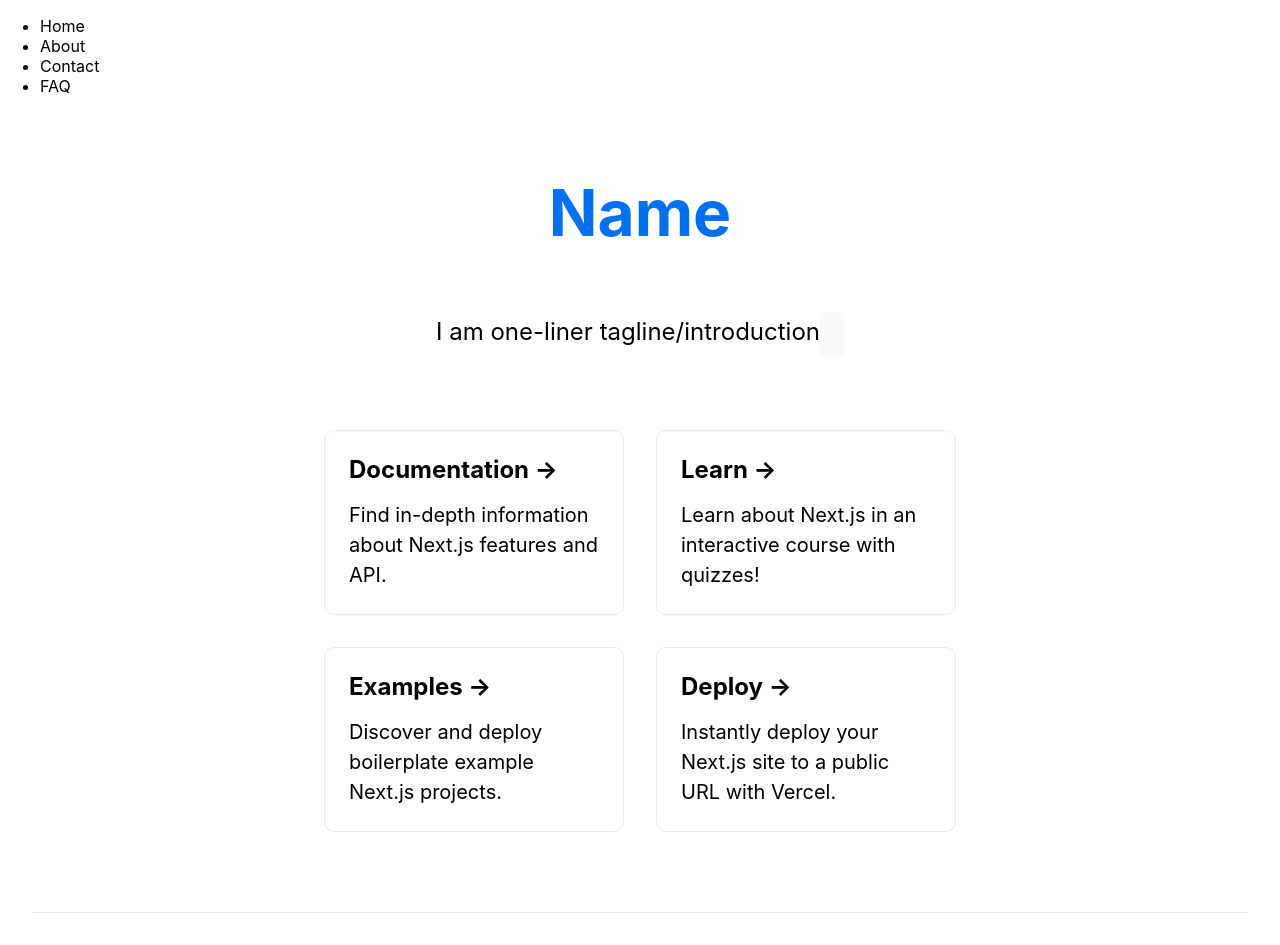
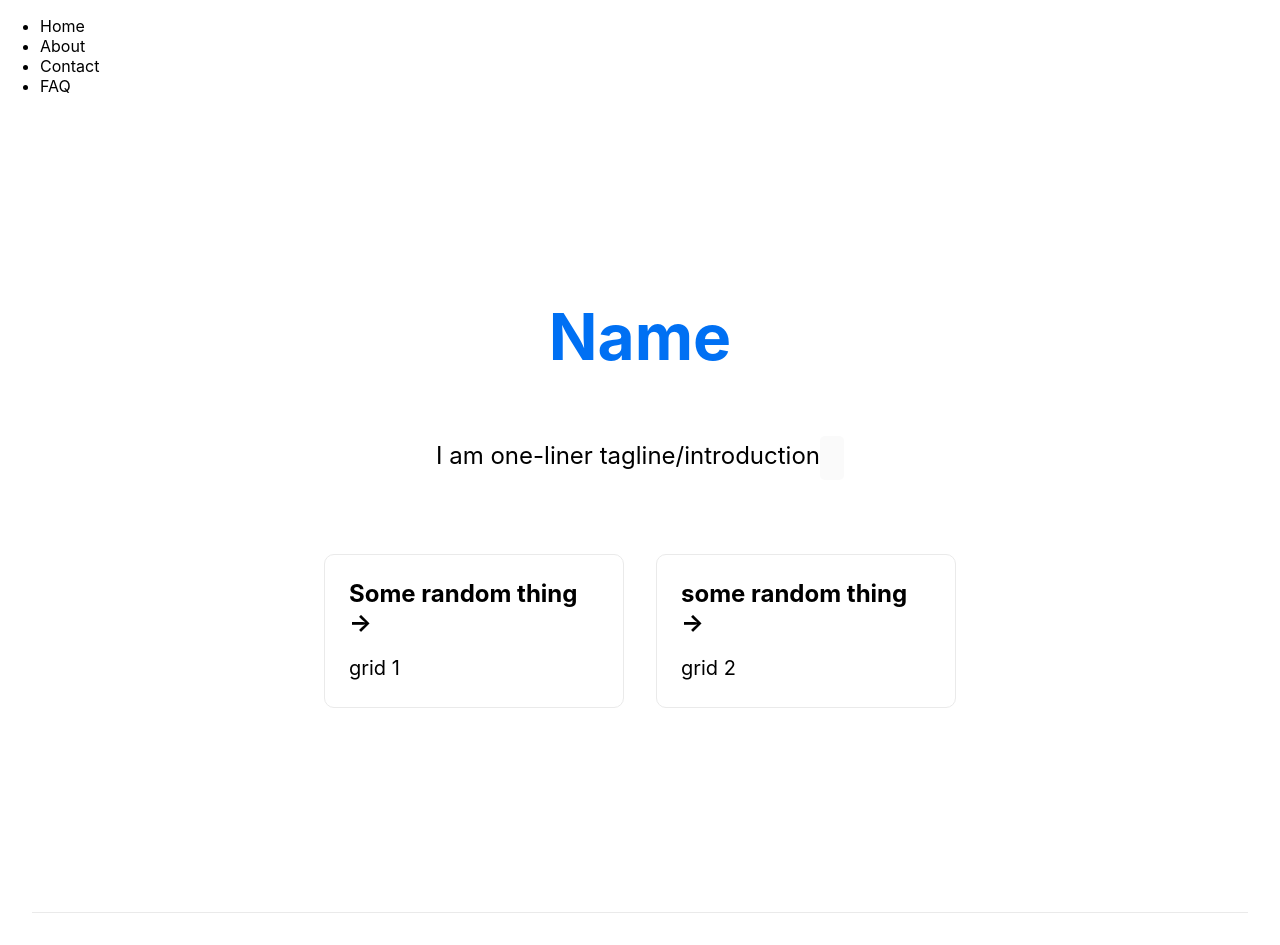
Before and after one commit to Devkant21/Next-BP, a Next.js app: page / in a window 1280 px wide. Shown: the top 945 px of the page. Built offline with nearby package versions, Linux system fonts and the light colour scheme.

Commit message:
Added other Pages

```diff
--- a/components/Navbar.js
+++ b/components/Navbar.js
@@ -1,22 +1,16 @@
 import Link from 'next/link'
 // import Navbar from './Navbar'
-import About from '../pages/About'
+// import About from '../pages/About'
 
 const Navbar = () => {
     return (
         <div>
             <nav className='mx-2 my-2'>
                 <ul className='flex px-4 my-4'>
-                    <Link href="/">
-                        <li>Home</li></Link>
-
+                    <Link href="/"><li>Home</li></Link>
                     <Link href="/About"><li>About</li></Link>
-                    <li>
-                        Contact
-                    </li>
-                    <li>
-                        FAQ
-                    </li>
+                    <Link href="/Contact"><li>Contact</li></Link>
+                    <Link href="/FAQ"><li>FAQ</li></Link>
                 </ul>
             </nav>
         </div>
--- a/pages/index.js
+++ b/pages/index.js
@@ -22,33 +22,16 @@ export default function Home() {
         </p>
 
         <div className={styles.grid}>
-          <a href="https://nextjs.org/docs" className={styles.card}>
-            <h2>Documentation &rarr;</h2>
-            <p>Find in-depth information about Next.js features and API.</p>
+          <a href="/." className={styles.card}>
+            <h2>Some random thing &rarr;</h2>
+            <p>grid 1</p>
           </a>
 
-          <a href="https://nextjs.org/learn" className={styles.card}>
-            <h2>Learn &rarr;</h2>
-            <p>Learn about Next.js in an interactive course with quizzes!</p>
+          <a href="./" className={styles.card}>
+            <h2>some random thing &rarr;</h2>
+            <p>grid 2</p>
           </a>
 
-          <a
-            href="https://github.com/vercel/next.js/tree/canary/examples"
-            className={styles.card}
-          >
-            <h2>Examples &rarr;</h2>
-            <p>Discover and deploy boilerplate example Next.js projects.</p>
-          </a>
-
-          <a
-            href="https://vercel.com/new?utm_source=create-next-app&utm_medium=default-template&utm_campaign=create-next-app"
-            className={styles.card}
-          >
-            <h2>Deploy &rarr;</h2>
-            <p>
-              Instantly deploy your Next.js site to a public URL with Vercel.
-            </p>
-          </a>
         </div>
       </main>
 
```
Also changed, not shown: pages/Contact.js (added, +11 -0 lines), pages/FAQ.js (added, +13 -0 lines).
